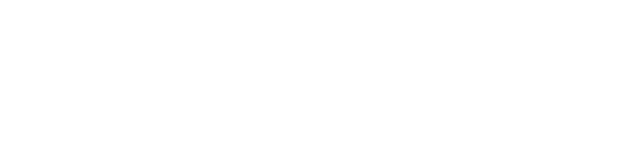
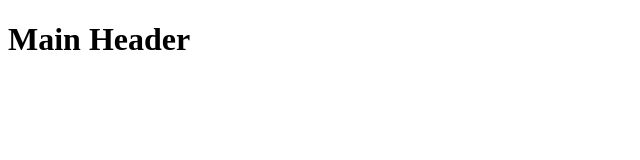
Before and after one commit to 4GeeksAcademy/mrdoomus-ig-feed-with-bs, a plain HTML site: page index.html in a window 1280 px wide. Shown: the whole page, without its empty margins (0-640 px from the left). Drawn offline with Linux system fonts and the light colour scheme.

Commit message:
main branch header

```diff
--- a/index.html
+++ b/index.html
@@ -6,5 +6,7 @@
     <meta name="viewport" content="width=device-width, initial-scale=1.0" />
     <title>Document</title>
   </head>
-  <body></body>
+  <body>
+    <h1>Main Header</h1>
+  </body>
 </html>
```
